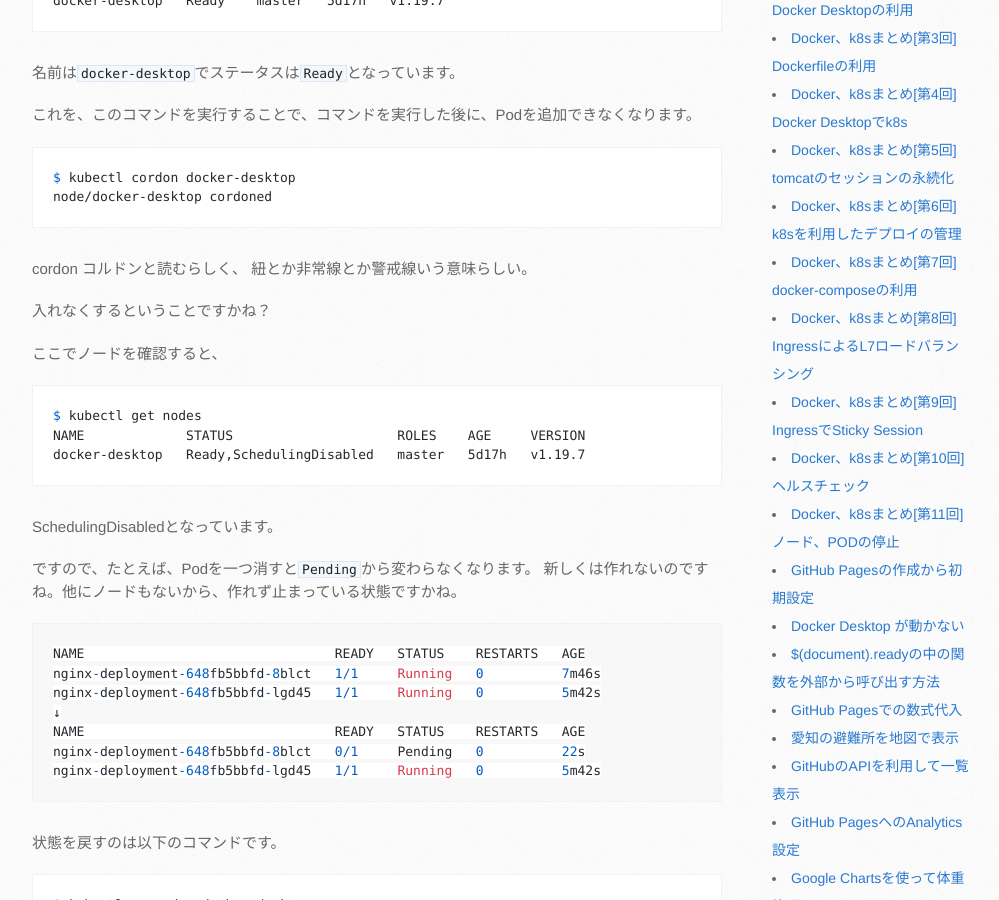
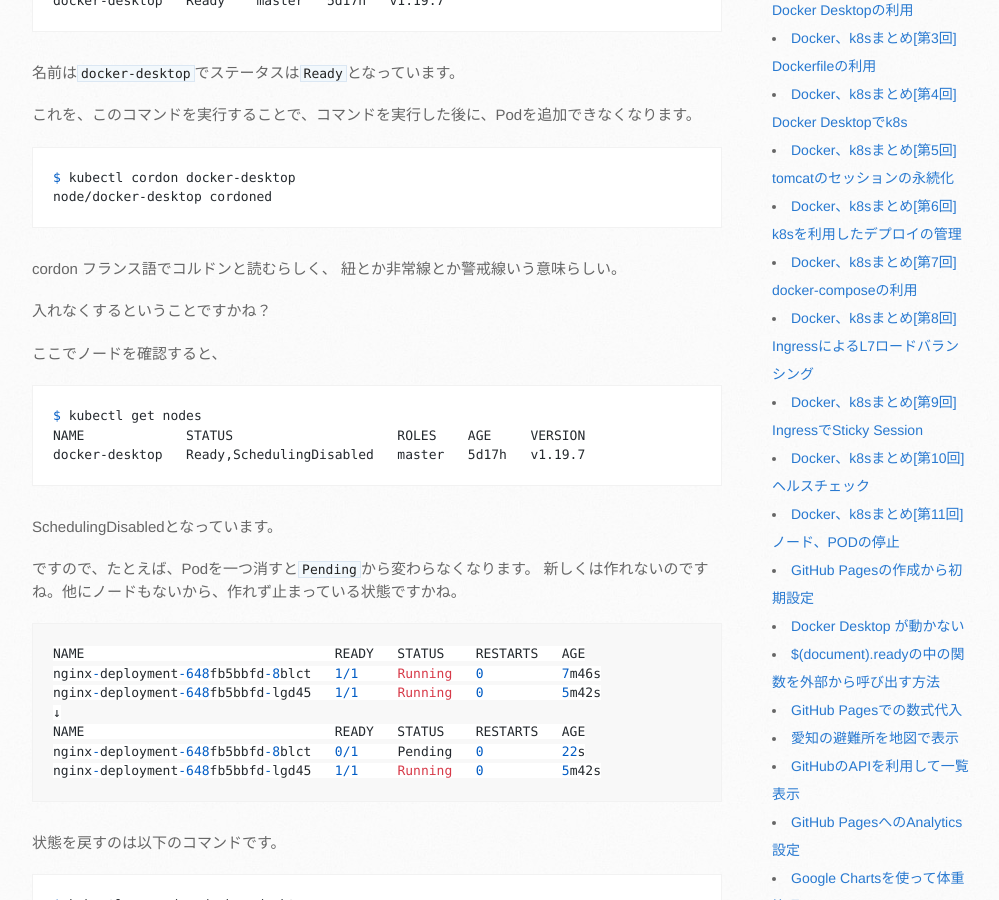
Before and after one commit to mtaketani113/mtaketani113.github.io, a Jekyll site: the page built from it/container/containerPart11.md, in a window 1280 px wide and 900 px high, scrolled down 931 px. Shown: the whole window, without its empty margins (138-1137 px from the left). Built offline with Jekyll 4.4.1, drawn with Linux system fonts in a browser that asks for light colours; comment, search, counter and statistics services are not loaded; the repository's description, which GitHub fills in, is left out.

Commit message:
説明文追加

````diff
--- a/it/container/containerPart11.md
+++ b/it/container/containerPart11.md
@@ -40,7 +40,7 @@ $ kubectl cordon docker-desktop
 node/docker-desktop cordoned
 ```
 
-cordon コルドンと読むらしく、
+cordon フランス語でコルドンと読むらしく、
 紐とか非常線とか警戒線いう意味らしい。
 
 入れなくするということですかね？
````
